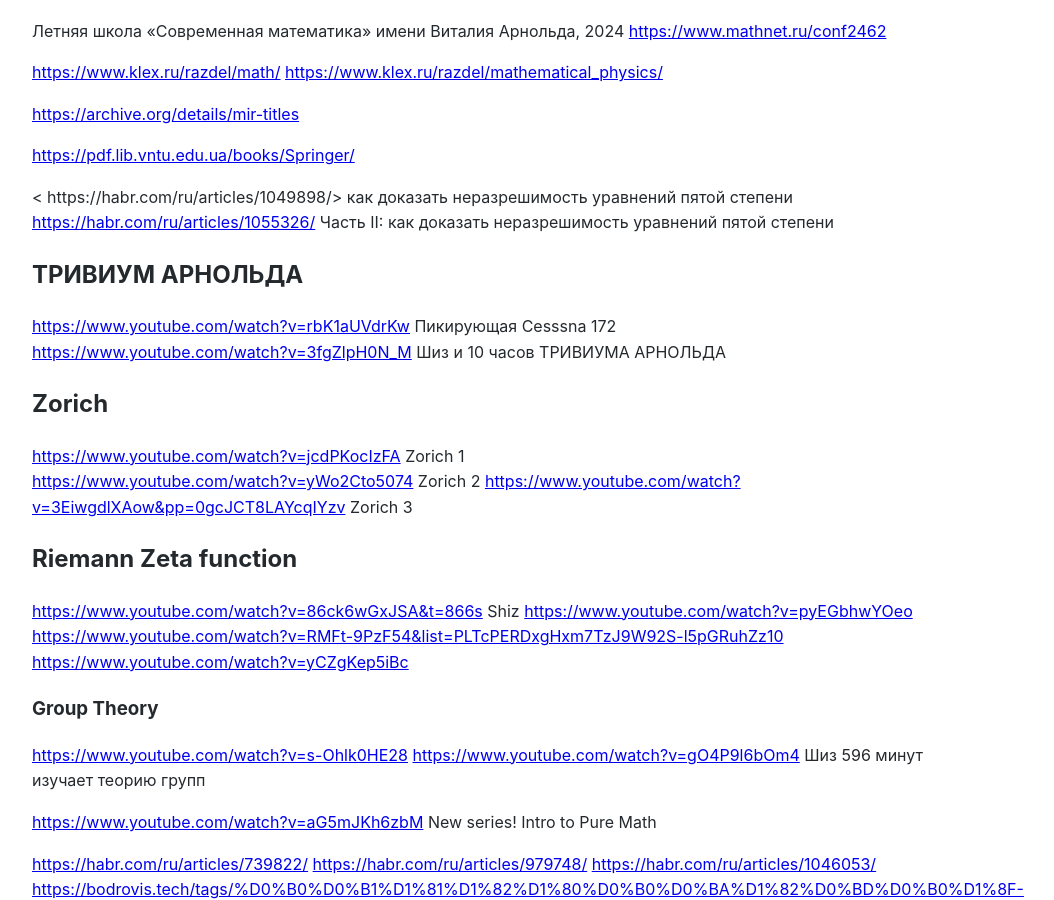
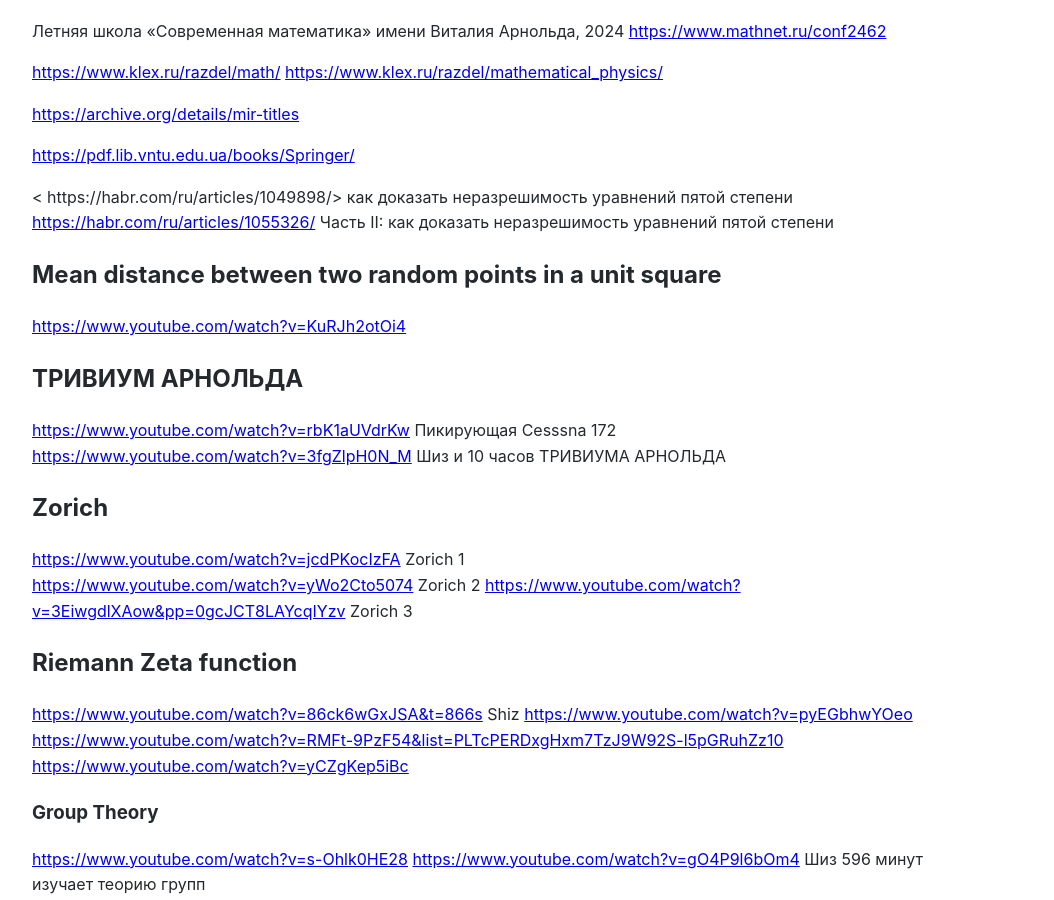
Before and after one commit to Michael-Lubinsky/michael-lubinsky.github.com, a Jekyll site: the page built from math/math.md, in a window 1280 px wide and 900 px high, scrolled down 1092 px. Shown: the whole window, without its empty margins (158-1212 px from the left). Built offline with Jekyll 4.4.1, drawn with Linux system fonts in a browser that asks for light colours; our own code applies the rules of GitHub Pages for plain Markdown files.

Commit message:
Update math.md

```diff
--- a/math/math.md
+++ b/math/math.md
@@ -47,6 +47,9 @@ Shlomo Sternberg's "Dynamical Systems"
 
 < https://habr.com/ru/articles/1049898/> как доказать неразрешимость уравнений пятой степени
  <https://habr.com/ru/articles/1055326/> Часть II: как доказать неразрешимость уравнений пятой степени
+
+## Mean distance between two random points in a unit square
+<https://www.youtube.com/watch?v=KuRJh2otOi4>
 
 ## ТРИВИУМ АРНОЛЬДА
 <https://www.youtube.com/watch?v=rbK1aUVdrKw> Пикирующая Cesssna 172
```
